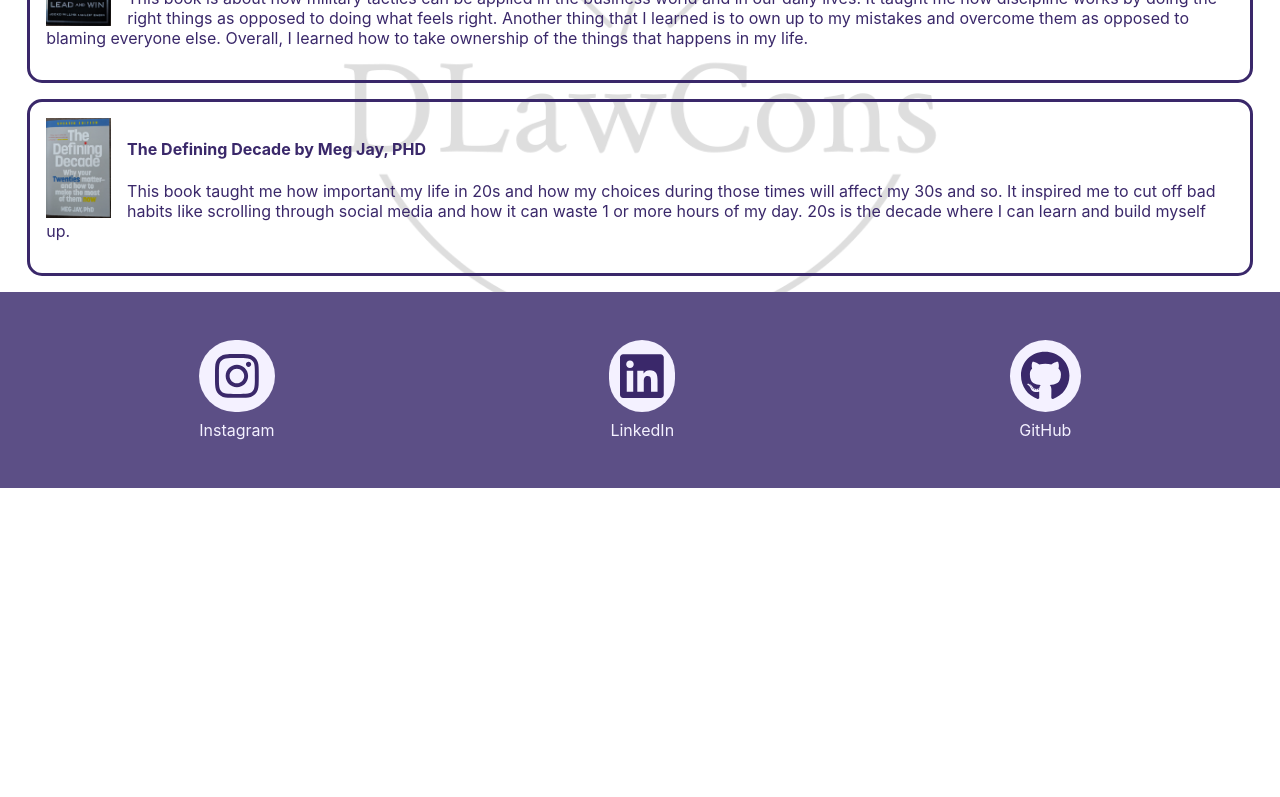
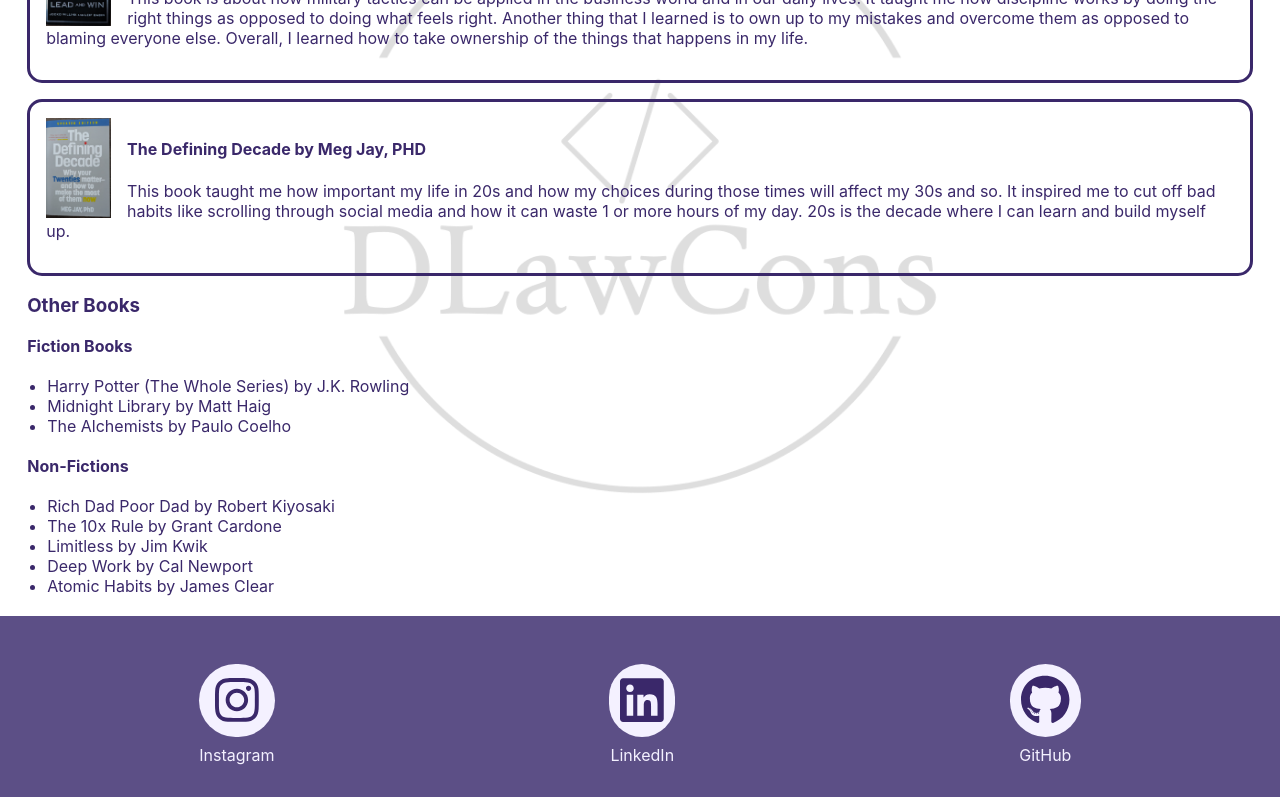
Before and after one commit to DanDaMan23/dan-personal-blog, a React (Create React App) app: page /aboutMe/books in a window 1280 px wide. Shown: the part 419-1216 px from the top of the page. Before the commit the page ends 907 px from the top, so only its background shows below. Built offline with nearby package versions, Linux system fonts and the light colour scheme.

Commit message:
Created other lists of books I read

```diff
--- a/src/features/about-me/reading-hobby/reading-hobby.json
+++ b/src/features/about-me/reading-hobby/reading-hobby.json
@@ -13,5 +13,26 @@
       "author": "Meg Jay, PHD",
       "lessonLearned": "This book taught me how important my life in 20s and how my choices during those times will affect my 30s and so. It inspired me to cut off bad habits like scrolling through social media and how it can waste 1 or more hours of my day. 20s is the decade where I can learn and build myself up."
     }
+  },
+  "otherBooks": {
+    "mainTitle": "Other Books",
+    "fictions": {
+      "title": "Fiction Books",
+      "books": [
+        "Harry Potter (The Whole Series) by J.K. Rowling",
+        "Midnight Library by Matt Haig",
+        "The Alchemists by Paulo Coelho"
+      ]
+    },
+    "nonFictions": {
+      "title": "Non-Fictions",
+      "books": [
+        "Rich Dad Poor Dad by Robert Kiyosaki",
+        "The 10x Rule by Grant Cardone",
+        "Limitless by Jim Kwik",
+        "Deep Work by Cal Newport",
+        "Atomic Habits by James Clear"
+      ]
+    }
   }
 }
--- a/src/features/about-me/reading-hobby/reading-hobby.scss
+++ b/src/features/about-me/reading-hobby/reading-hobby.scss
@@ -0,0 +1,10 @@
+.reading-hobby {
+  .other-books-section {
+    h4 {
+      margin: 0;
+    }
+    ul {
+      padding: 0.25rem 1.25rem;
+    }
+  }
+}
--- a/src/features/about-me/reading-hobby/reading-hobby.tsx
+++ b/src/features/about-me/reading-hobby/reading-hobby.tsx
@@ -1,8 +1,7 @@
 import TopBookSection from "./top-book-section/top-book-section.component"
-import extremeOwnershipPhoto from './photos/ExtremeOwnership.jpg'
-import definingDecadePhoto from './photos/TheDefiningDecade.jpg'
+import extremeOwnershipPhoto from "./photos/ExtremeOwnership.jpg"
+import definingDecadePhoto from "./photos/TheDefiningDecade.jpg"
 import text from "./reading-hobby.json"
-
 
 import "./reading-hobby.scss"
 
@@ -10,7 +9,6 @@
   return (
     <div className='reading-hobby'>
       <h3>{text.mainTitle}</h3>
-
       <p>{text.mainDescription}</p>
 
       <h4>{text.topBooks.title}</h4>
@@ -26,6 +24,25 @@
         details={text.topBooks.definingDecade.lessonLearned}
         imageLocation={definingDecadePhoto}
       />
+
+      <h3>{text.otherBooks.mainTitle}</h3>
+      <div className='other-books-section'>
+        <h4>{text.otherBooks.fictions.title}</h4>
+        <ul>
+          {text.otherBooks.fictions.books.map((book) => (
+            <li>{book}</li>
+          ))}
+        </ul>
+      </div>
+
+      <div className='other-books-section'>
+        <h4>{text.otherBooks.nonFictions.title}</h4>
+        <ul>
+          {text.otherBooks.nonFictions.books.map((book) => (
+            <li>{book}</li>
+          ))}
+        </ul>
+      </div>
     </div>
   )
 }
```
